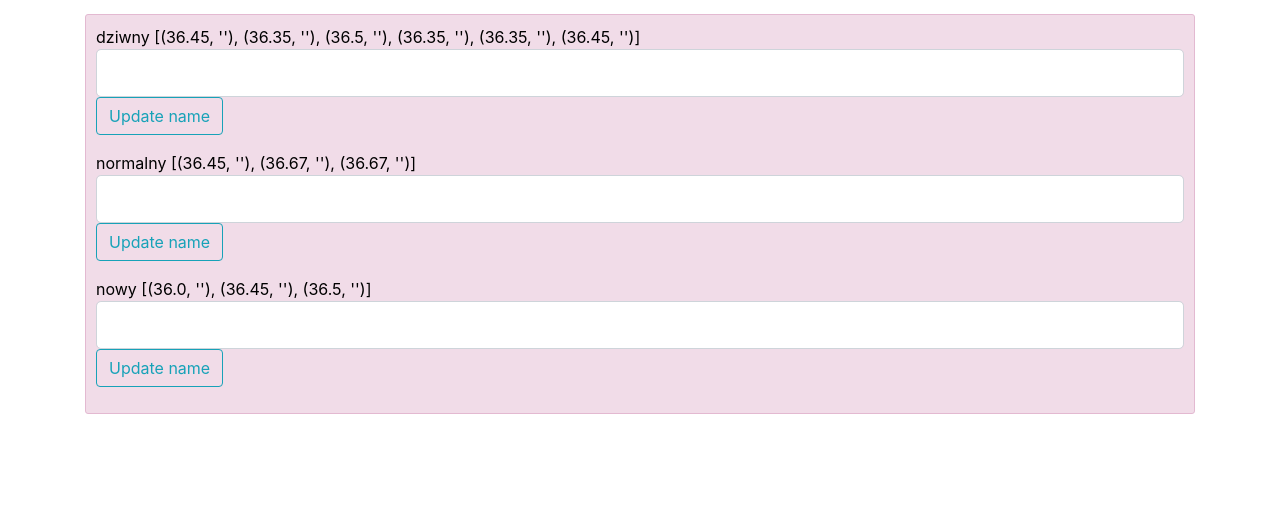
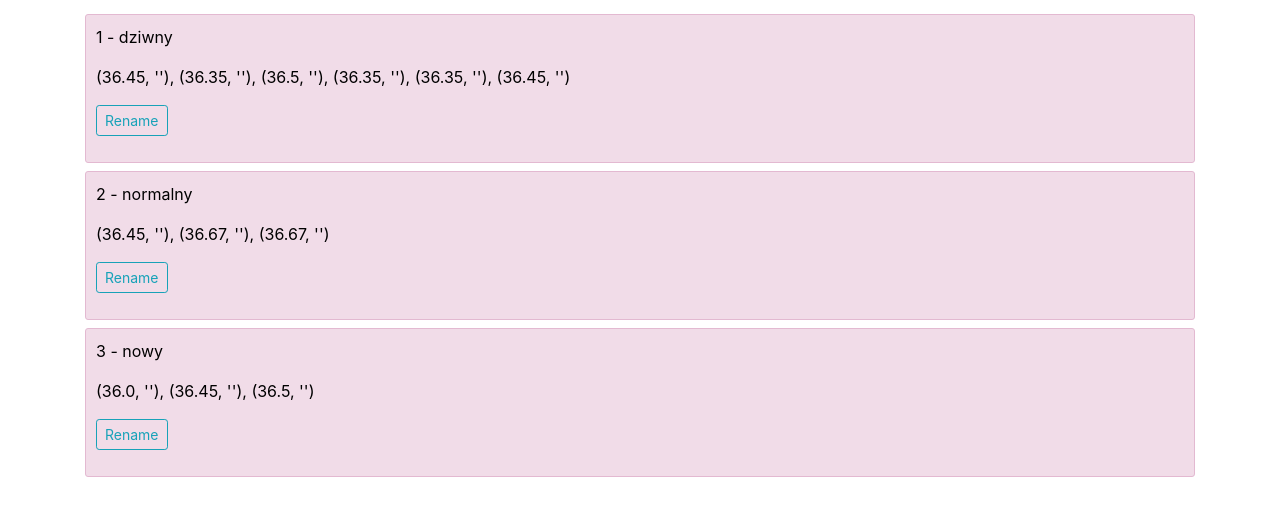
Before and after one commit to michal-siedlecki/tempapp, a Flask app: page /old_records in a window 1280 px wide. Shown: the part 66-582 px from the top of the page. Run offline with Flask 2, Linux system fonts and the light colour scheme; a user stored in the database is signed in; data comes from the database, SQL or seed files in the repository; both versions use the stored data as it was after the commit; some libraries are stand-ins or nearby versions.

Commit message:
rename chart feature

```diff
--- a/tempapp/routes.py
+++ b/tempapp/routes.py
@@ -1,7 +1,6 @@
 from flask import render_template, url_for, flash, redirect, request, abort
 from flask_login import login_user, current_user, logout_user, login_required
 from flask_mail import Message
-import requests
 from tempapp import app, db, bcrypt, mail
 from tempapp.forms import (RegistrationForm, LoginForm, UpdateAccountForm,
                            NewRecordForm, RequestResetForm, ResetPasswordForm, RenameRecordForm)
@@ -152,19 +151,23 @@ def archivise():
     db.session.commit()
     db.session.query(Record).filter_by(author=current_user).delete()
     db.session.commit()
-
     return redirect(url_for('dashboard'))
 
 @login_required
 @app.route("/old_records", methods=['GET', 'POST'])
-def old_records(record=None):
+def old_records():
     old_records = OldRecord.query.filter_by(author=current_user)
     form = RenameRecordForm()
+    return render_template('old_records.html', title='archivised', old_records=old_records, form=form)
+
+
+@login_required
+@app.route("/rename_record/<record_id>", methods=['GET', 'POST'])
+def rename_record(record_id):
+    form = RenameRecordForm()
     if form.validate_on_submit():
+        record = OldRecord.query.filter_by(id=record_id).first()
         record.name = form.record_name.data
         db.session.commit()
-        flash(f'Record updated', 'success')
+        flash(f'Record name updated {form.record_name.data}', 'success')
         return redirect(url_for('old_records'))
-    else:
-        form.record_name.data = ''
-    return render_template('old_records.html', title='archivised', old_records=old_records, form=form)
--- a/tempapp/static/main.css
+++ b/tempapp/static/main.css
@@ -34,9 +34,26 @@ h1, h2, h3, h4, h5, h6 {
 
 .form-box {
   display: grid;
-  grid-template-columns: auto auto auto;
+  grid-template-columns: repeat(5, 1fr);
   grid-gap:0.3em;
 }
+
+.input-section{
+  grid-column: 1/2;
+  display: grid;
+  grid-template-columns: auto auto auto;
+  grid-gap: 0.5em;
+}
+
+
+
+.management-section{
+  grid-column: 5/6;
+}
+
+
+
+
 
 .btn-group {
   display: grid;
--- a/tempapp/templates/old_records.html
+++ b/tempapp/templates/old_records.html
@@ -1,21 +1,33 @@
 {% extends "layout.html" %}
 {% block content %}
-<div class="content-section">
     {% for record in old_records %}
-        {{ record.name }}  {{ record.record }}
-        <div class="form-group">
-            {% if form.record_name.errors %}
-                {{ form.record_name(class="form-control form-control-lg is-invalid") }}
-                <div class="invalid-feedback">
-                    {% for error in form.record_name.errors %}
-                    <span>{{ error }}</span>
-                    {% endfor %}
+        <div class="content-section">
+                <p>{{ record.id }} - {{ record.name }}</p>
+                <p>{{ record.record.strip('[').strip(']') }}</p>
+
+            <div class="input-section">
+                <div class="form-group">
+                    <button type="button" class="btn btn-outline-info btn-sm" data-toggle="modal" data-target="#modal-{{ record.id }}">Rename</button>
                 </div>
-            {% else %}
-            {{ form.record_name(class="form-control form-control-lg") }}
-            {% endif %}
-            {{ form.submit(class="btn btn-outline-info") }}
+            </div>
+
+        </div>
+
+        <div class="modal fade" id="modal-{{ record.id }}" tabindex="-1" role="dialog" aria-labelledby="exampleModalLabel" aria-hidden="true">
+              <div class="modal-dialog" role="document">
+                <div class="modal-content">
+                    <form action="{{ url_for('rename_record', record_id=record.id) }}" method="POST">
+                      <div class="modal-body">
+                            {{ form.hidden_tag() }}
+                            {{ form.record_name(class="form-control form-control-lg") }}
+                      </div>
+                      <div class="modal-footer">
+                        <button type="button" class="btn btn-secondary" data-dismiss="modal">Cancel</button>
+                          {{ form.submit(class="btn btn-outline-info") }}
+                      </div>
+                    </form>
+                </div>
+              </div>
         </div>
     {% endfor %}
-</div>
 {% endblock content %}
```
Also changed, not shown: tempapp/templates/dashboard.html (+12 -10 lines), tempapp/site.db.
